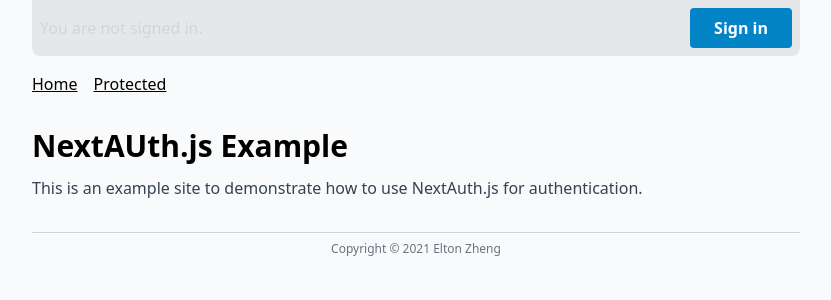
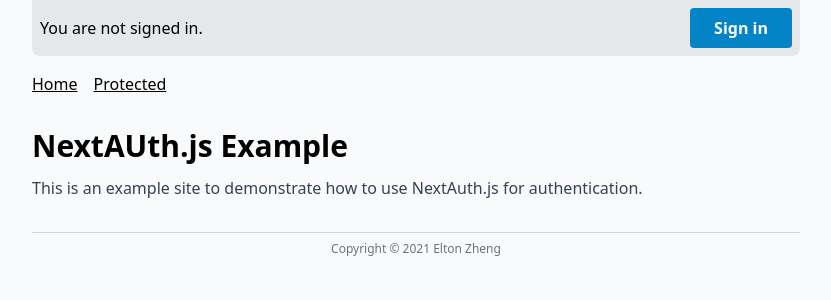
Before and after one commit to elton/auth-demo, a Next.js app: page / in a window 1280 px wide. Shown: the top 300 px of the page, without its empty margins (224-1055 px from the left). Built offline with nearby package versions, Linux system fonts and the light colour scheme; no server answers.

Commit message:
add dark mode support.

```diff
--- a/components/Header.js
+++ b/components/Header.js
@@ -11,7 +11,7 @@
       </Head>
       <header className='max-w-3xl mx-auto'>
         <div className='mb-4'>
-          <div className='relative top-0 overflow-hidden rounded-b-lg bg-gray-200 dark:bg-gray-600 text-gray-300'>
+          <div className='relative top-0 overflow-hidden rounded-b-lg bg-gray-200 dark:bg-gray-600 dark:text-gray-300'>
             {!session && (
               <div className='h-14 flex justify-between items-center p-2'>
                 <span className=''>You are not signed in.</span>
```
